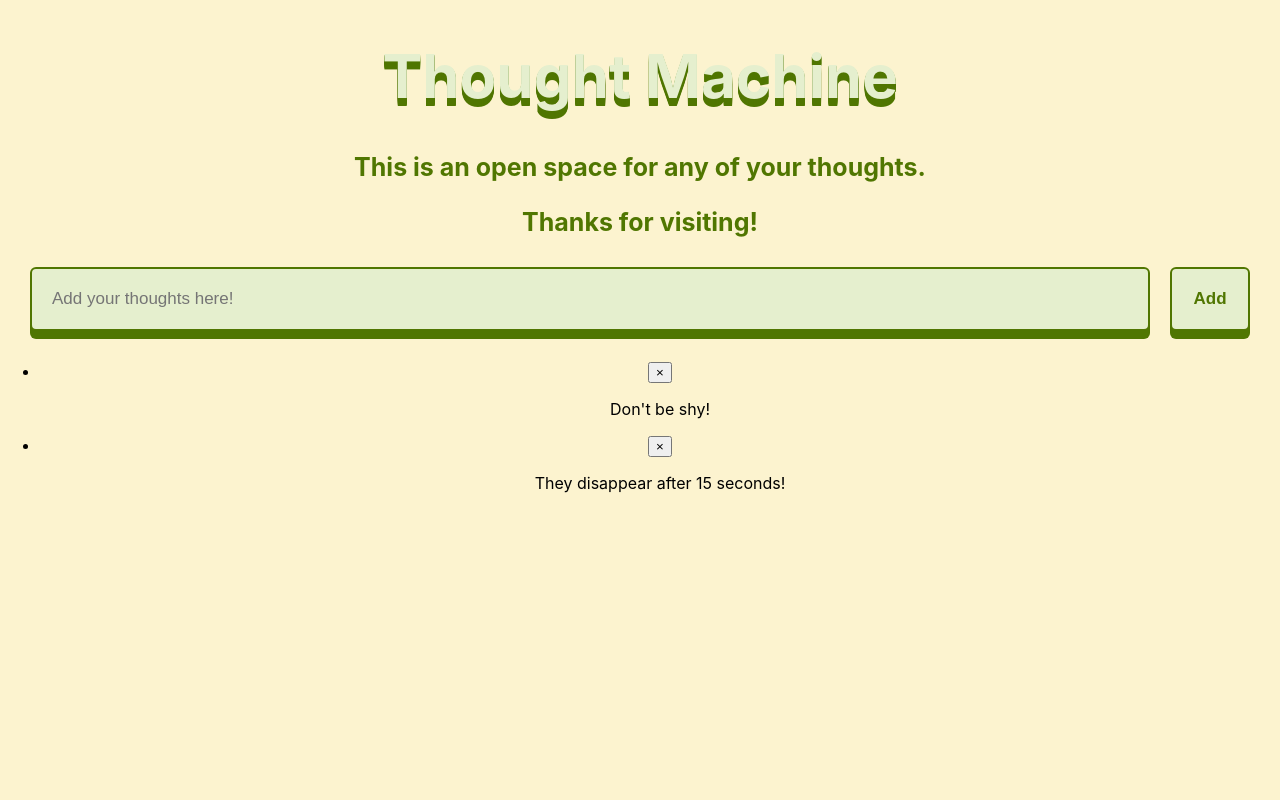
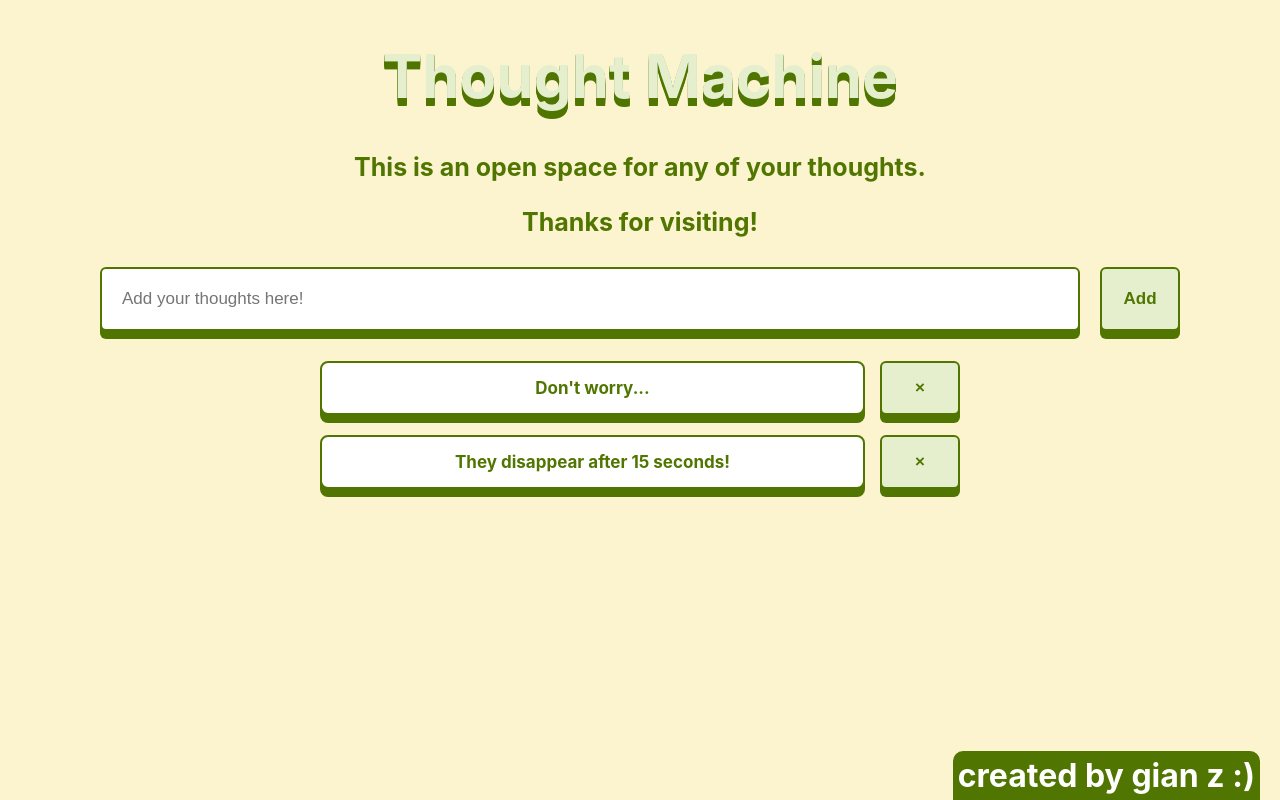
Before and after one commit to seddboi/Thought-Machine, a React (Create React App) app: page / in a window 1280 px wide. Built offline with nearby package versions, Linux system fonts and the light colour scheme.

Commit message:
fixed up final edits and decorations

```diff
--- a/package.json
+++ b/package.json
@@ -6,6 +6,7 @@
     "@testing-library/jest-dom": "^5.15.1",
     "@testing-library/react": "^11.2.7",
     "@testing-library/user-event": "^12.8.3",
+    "animate.css": "^4.1.1",
     "foundation-sites": "^6.7.4",
     "moment": "^2.29.1",
     "react": "^17.0.2",
--- a/src/components/Dashboard/dashboard.css
+++ b/src/components/Dashboard/dashboard.css
@@ -8,3 +8,24 @@
     color: var(--darkestgrass) !important;
     font-size: 25px;
 }
+
+.thoughts {
+    list-style-type: none;
+    padding: 0;
+    display: flex;
+    align-items: center;
+    flex-direction: column;
+}
+
+.credits {
+    color: white;
+    background-color: var(--darkestgrass);
+    padding: 5px;
+    font-size: 2.5vw;
+    position: fixed;
+    bottom: 0;
+    right: 20px;
+    border-top-right-radius: 10px;
+    border-top-left-radius: 10px;
+    margin: 0 auto;
+}
--- a/src/components/Dashboard/dashboard.js
+++ b/src/components/Dashboard/dashboard.js
@@ -13,7 +13,7 @@ export function Dashboard() {
     const [thoughts, setThoughts] = useState([
         {
         id: generateId(),
-        text: "Don't be shy!",
+        text: "Don't worry...",
         expiresAt: expirationTime(),
         },
         {
@@ -45,9 +45,9 @@ export function Dashboard() {
             <ul className='thoughts'>
                 {thoughts.map( thought =>
                     (<Thought key={thought.id} thought={thought} removeThought={removeThought} />)
-                    // thought.text
                 )}
             </ul>
+            <h4 className='credits'>created by gian z :)</h4>
         </div>
     )
 };
--- a/src/components/Form/form.css
+++ b/src/components/Form/form.css
@@ -1,7 +1,10 @@
 .Form {
     display: flex;
-    justify-content: center;
-    margin: 30px;
+    justify-content: center !important;
+    margin-top: 30px;
+    margin-bottom: 30px;
+    margin-left: 100px;
+    margin-right: 100px;
 }
 
 .form-text {
@@ -13,7 +16,7 @@
     box-shadow: 0 8px var(--darkestgrass);
     outline: none;
     color: var(--darkestgrass);
-    background-color: var(--lightgrass);
+    background-color: white;
 }
 
 .form-text,
--- a/src/components/Thought/thought.css
+++ b/src/components/Thought/thought.css
@@ -1,3 +1,42 @@
 .Thought {
-    list-style-type: none;
+    display: flex;
+    align-items: stretch;
+    color: var(--darkestgrass);
+    width: 50%;
+    margin-bottom: 20px;
 }
+
+.text {
+    font-size: 17px;
+    flex-grow: 7;
+    background-color: white;
+    box-shadow: 0 8px var(--darkestgrass);
+    border: 2px solid var(--darkestgrass);
+    border-radius: 8px;
+    padding: 15px;
+    margin-top: 0;
+    margin-bottom: 0;
+    margin-right: 15px;
+    margin-left: 0;
+}
+
+.remove-button {
+    color: var(--darkestgrass);
+    font-size: 17px;
+    font-weight: bold;
+    background-color: var(--lightgrass);
+    border: 2px solid var(--darkestgrass);
+    border-radius: 6px;
+    width: 80px;
+    box-shadow: 0 8px var(--darkestgrass);
+}
+
+.remove-button:hover {
+    background-color: var(--hover);
+    cursor: pointer;
+}
+
+.remove-button:active {
+    box-shadow: 0 3px #555;
+    transform: translatey(5px);
+}
--- a/src/components/Thought/thought.js
+++ b/src/components/Thought/thought.js
@@ -1,4 +1,7 @@
 import React, {useEffect} from 'react';
+
+import './Thought.css';
+import 'animate.css';
 
 export function Thought(props) {
     // variables that takes in props that were entered by the user, on the dashboard
@@ -9,9 +12,11 @@ export function Thought(props) {
         // once they are equal(the subtraction is equal to zero), the timout triggers
         const timeRemaining = thought.expiresAt - Date.now();
 
-        // tomeout function that deletes message after time remaining "runs out"
+        // timeout function that deletes message after time remaining "runs out"
         const timeout = setTimeout(() => {
-            removeThought(thought.id)
+            removeThought(thought.id);
+            // document.getElementById('Thought').classList.remove('animate__fadeIn');
+            // document.getElementById('Thought').classList.add('animate__fadeOut');
         }, timeRemaining);
 
         // cleanup function to clear out time
@@ -26,9 +31,9 @@ export function Thought(props) {
     };
 
     return (
-        <li className='Thought'>
+        <li id='Thought' className='Thought animate__animated animate__fadeIn'>
+            <h4 className='text' >{thought.text}</h4>
             <button className='remove-button' onClick={handleRemoveClick}>&times;</button>
-            <p className='text' >{thought.text}</p>
         </li>
     )
 };
--- a/src/index.js
+++ b/src/index.js
@@ -3,6 +3,7 @@ import ReactDOM from 'react-dom';
 import './index.css';
 import App from './App';
 // import 'foundation-sites/dist/css/foundation.min.css';
+import 'animate.css';
 ReactDOM.render(<App />,
   document.getElementById('app')
 );
```
Also changed, not shown: 1 other file (tests, documents, lock files or other folders).
